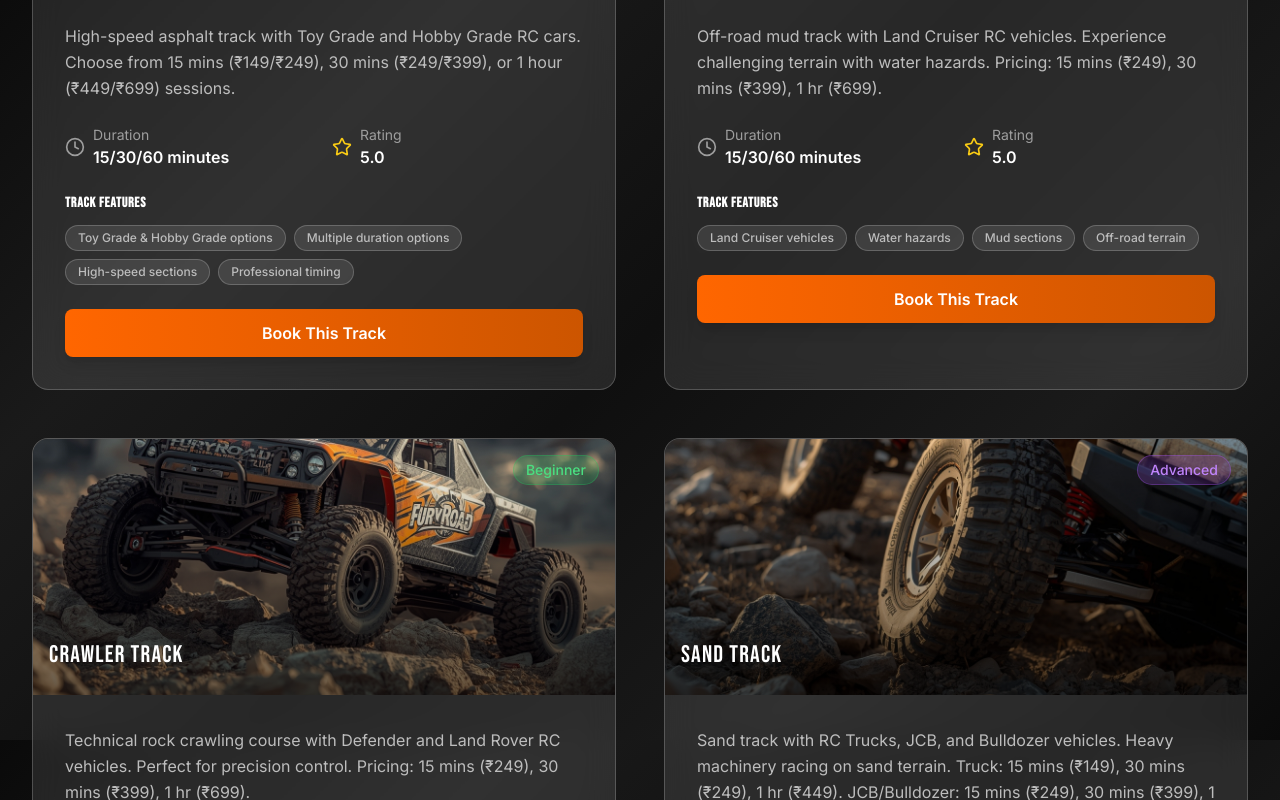
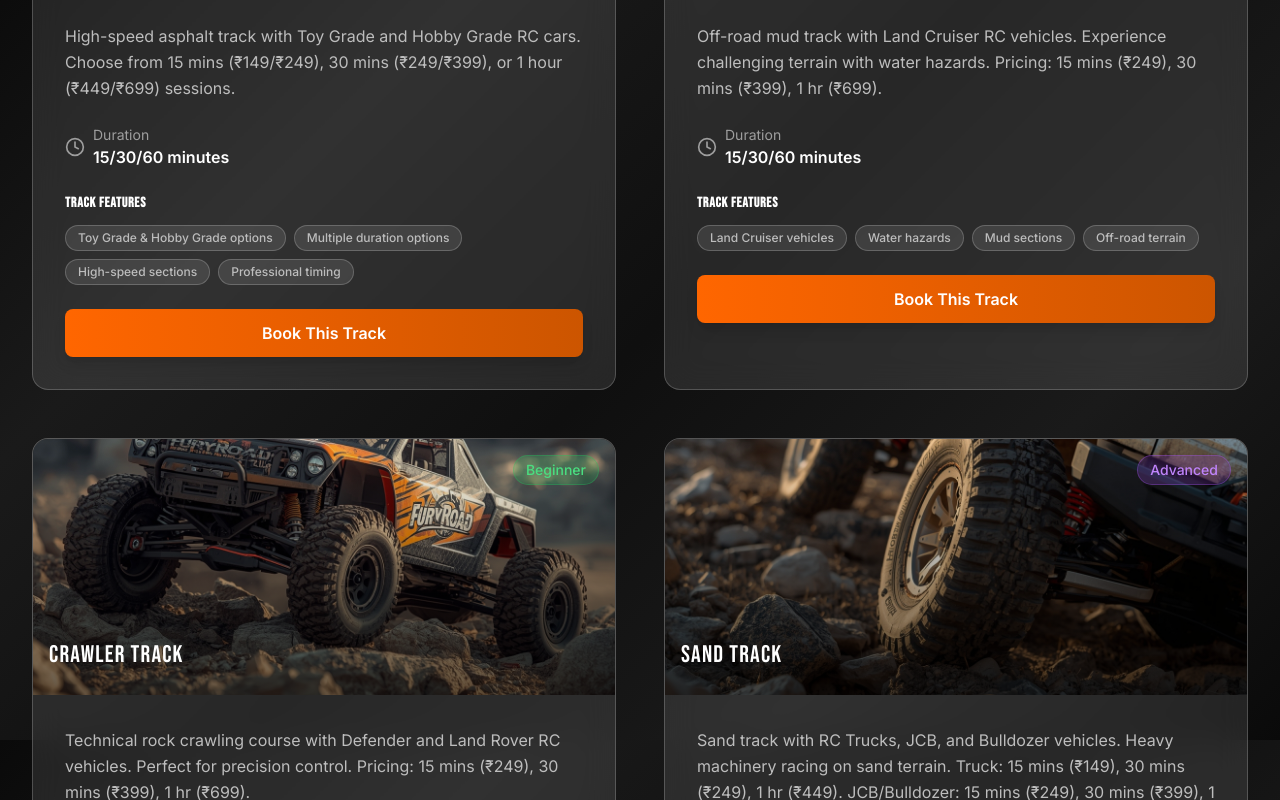
Before and after one commit to vishnuprasadpn/rc-car-cafe, a Next.js app: page /tracks in a window 1280 px wide. Shown: the part 860-1660 px from the top of the page. Built offline with nearby package versions, Linux system fonts and the light colour scheme; no server answers.

Commit message:
Fix track stats layout - show only duration
- Remove grid layout from track stats
- Remove Rating stat card
- Keep only Duration stat in single column layout

```diff
--- a/src/app/tracks/page.tsx
+++ b/src/app/tracks/page.tsx
@@ -132,19 +132,12 @@ export default function TracksPage() {
                   <p className="text-gray-300 mb-6 leading-relaxed">{track.description}</p>
 
                   {/* Track Stats */}
-                  <div className="grid grid-cols-2 gap-4 mb-6">
+                  <div className="mb-6">
                     <div className="flex items-center">
                       <Clock className="h-5 w-5 text-gray-400 mr-2" />
                       <div>
                         <div className="text-sm text-gray-400">Duration</div>
                         <div className="font-semibold text-white">{track.duration}</div>
-                      </div>
-                    </div>
-                    <div className="flex items-center">
-                      <Star className="h-5 w-5 text-yellow-400 mr-2" />
-                      <div>
-                        <div className="text-sm text-gray-400">Rating</div>
-                        <div className="font-semibold text-white">5.0</div>
                       </div>
                     </div>
                   </div>
```
